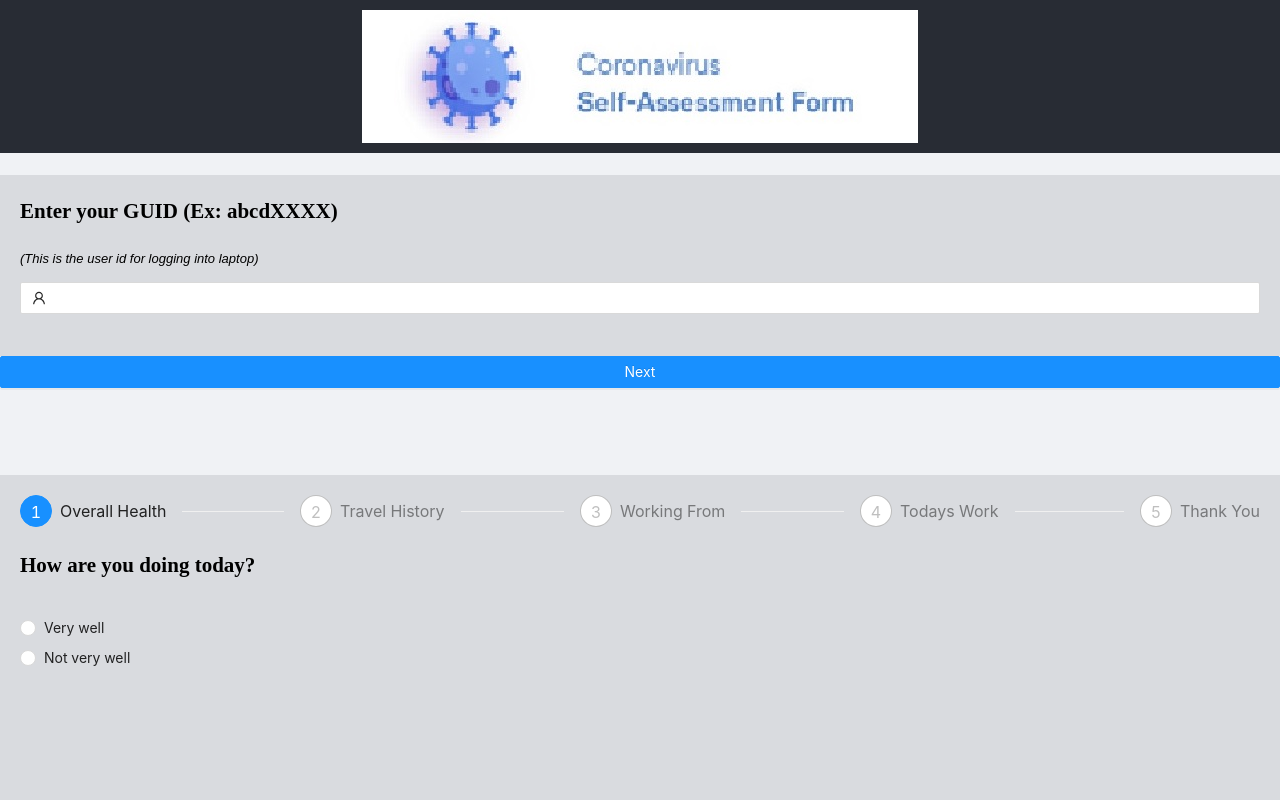
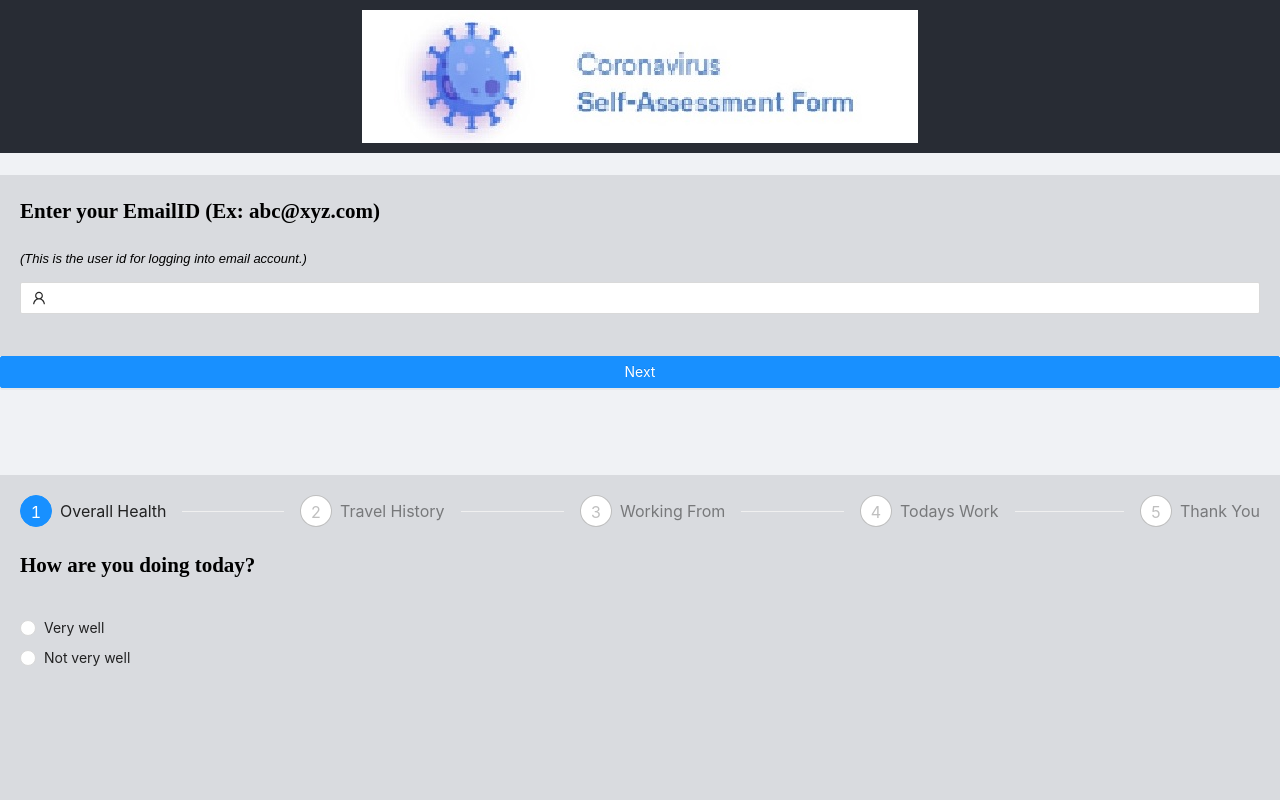
Before and after one commit to binaypaul/covid-self-declaration-app, a React (Create React App) app: page / in a window 1280 px wide. Shown: the top 800 px of the page. Built offline with nearby package versions, Linux system fonts and the light colour scheme.

Commit message:
LoginUsernameMethodChangedToEmail

```diff
--- a/src/components/Login.js
+++ b/src/components/Login.js
@@ -39,8 +39,8 @@ class Login extends Component{
             return(
                 <div>
                     <div className='App-content' style={this.divStyle}>
-                        <p>Enter your GUID (Ex: abcdXXXX)</p>
-                        <p className='App-hint'>(This is the user id for logging into laptop)</p>
+                        <p>Enter your EmailID (Ex: abc@xyz.com)</p>
+                        <p className='App-hint'>(This is the user id for logging into email account.)</p>
                         <Input prefix={<UserOutlined />}></Input>
                         <br/>
                     </div>
```
